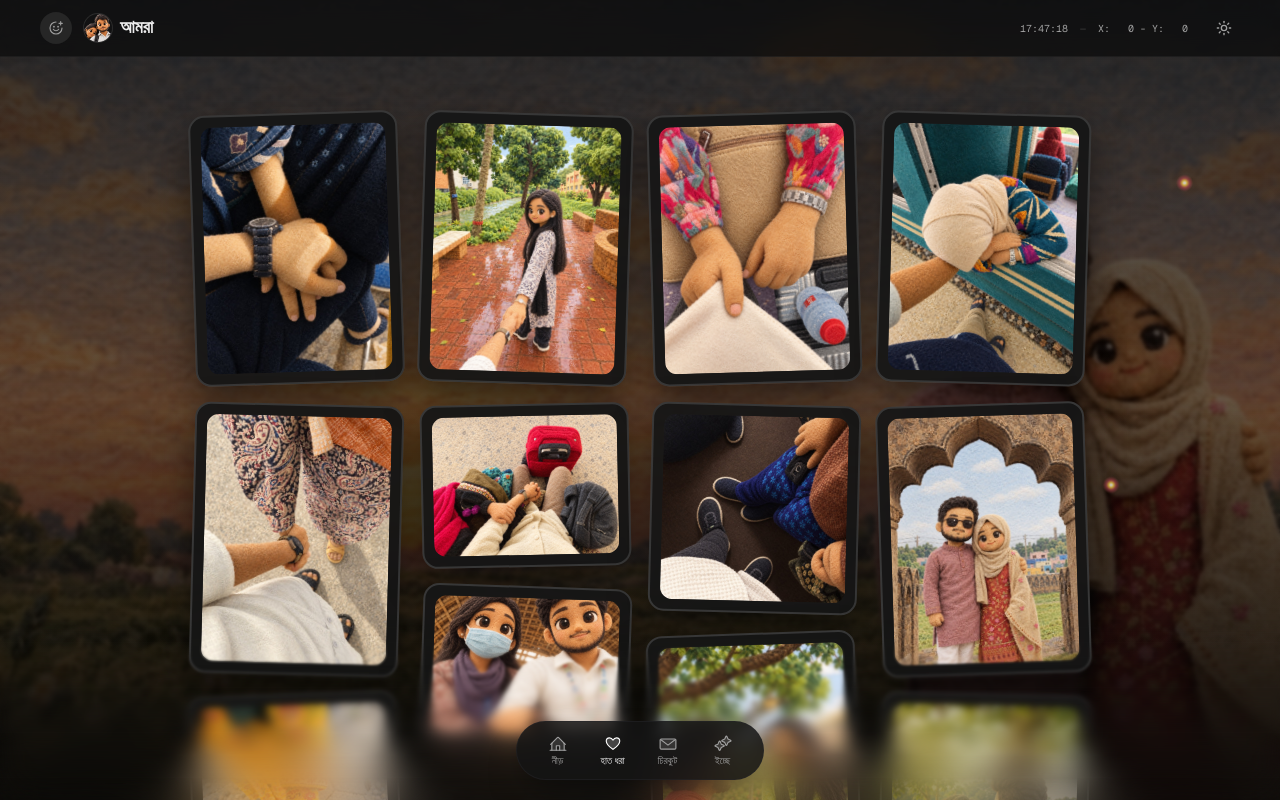
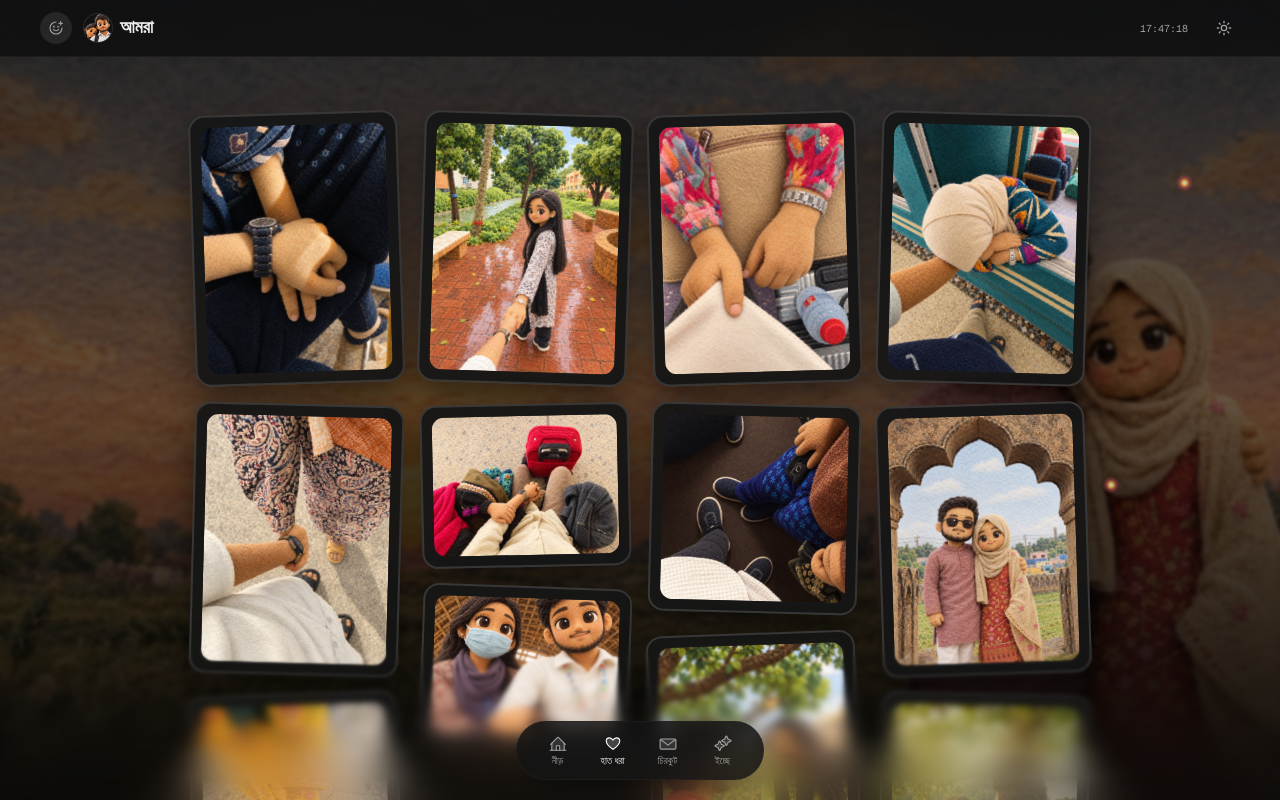
Before and after one commit to fiftee15n/9November, a Next.js app: page /hat-dhoro in a window 1280 px wide. Shown: the top 800 px of the page. Built offline with nearby package versions, Linux system fonts and the light colour scheme; what react-apple-emojis would draw is missing.

Commit message:
style(header): remove X and Y coordinate axis display

```diff
--- a/components/Hero/HeaderBar.tsx
+++ b/components/Hero/HeaderBar.tsx
@@ -6,8 +6,6 @@ import { motion, AnimatePresence, useReducedMotion } from "motion/react";
 import { ThemeToggle } from "@/components/motion/theme-toggle";
 import { EmojiReaction } from "@/components/motion/emoji-reaction";
 import { Tooltip } from "@/components/motion/tooltip";
-import { useCoordinates } from "@/components/Hero/CoordinateTracker";
-
 const CARD_W = 200;
 const CARD_HALF = CARD_W / 2;
 const HORIZ_PAD = 12;
@@ -15,7 +13,6 @@ const HORIZ_PAD = 12;
 export function HeaderBar() {
   const pathname = usePathname();
   const isHome = pathname === "/";
-  const { coords } = useCoordinates();
   const [logoHovered, setLogoHovered] = useState(false);
   const [pointerOffset, setPointerOffset] = useState(0);
   const [time, setTime] = useState<string | null>(null);
@@ -145,13 +142,8 @@ export function HeaderBar() {
         animate={{ opacity: 1, y: 0 }}
         transition={{ duration: 0.4, ease: "easeOut", delay: 0.16 }}
       >
-        <div className="hidden items-center gap-3 font-mono text-[10px] text-neutral-400 md:flex">
+        <div className="hidden items-center font-mono text-[10px] text-neutral-400 md:flex">
           <span suppressHydrationWarning>{time ?? "00:00:00"}</span>
-          <span className="opacity-30">—</span>
-          <span>
-            X:{String(coords.x).padStart(4, "\u00A0")} - Y:
-            {String(coords.y).padStart(4, "\u00A0")}
-          </span>
         </div>
         <Tooltip content="Change theme" side="bottom">
           <ThemeToggle
```
